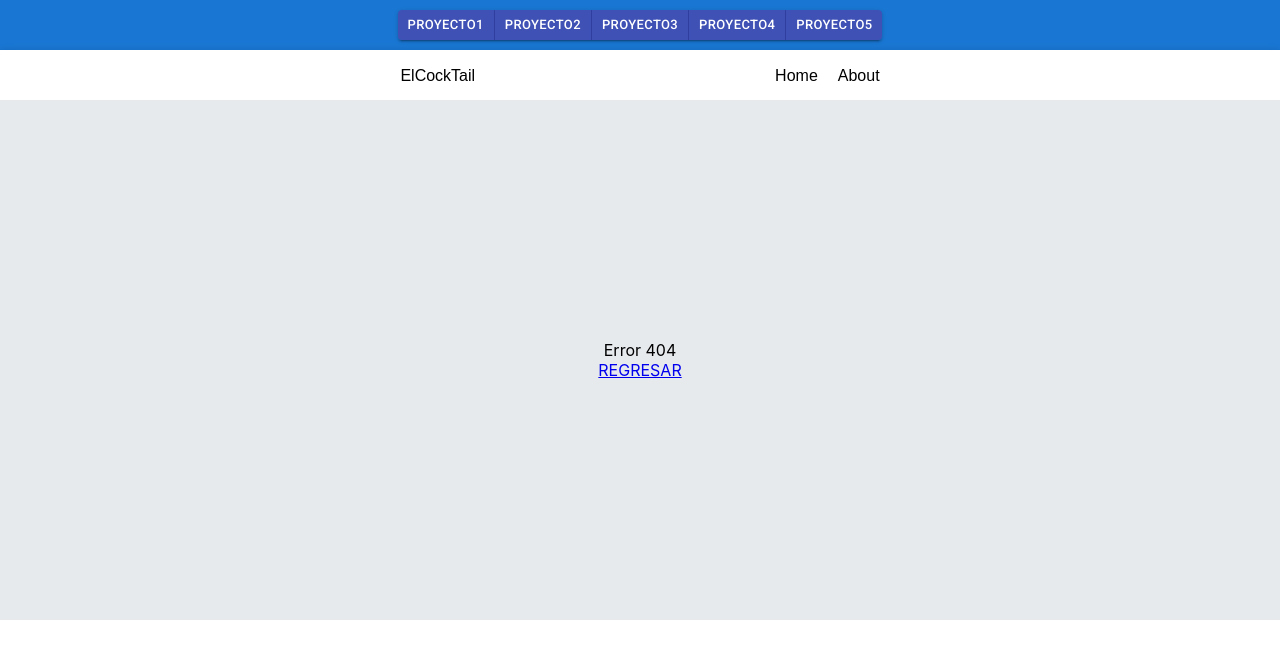
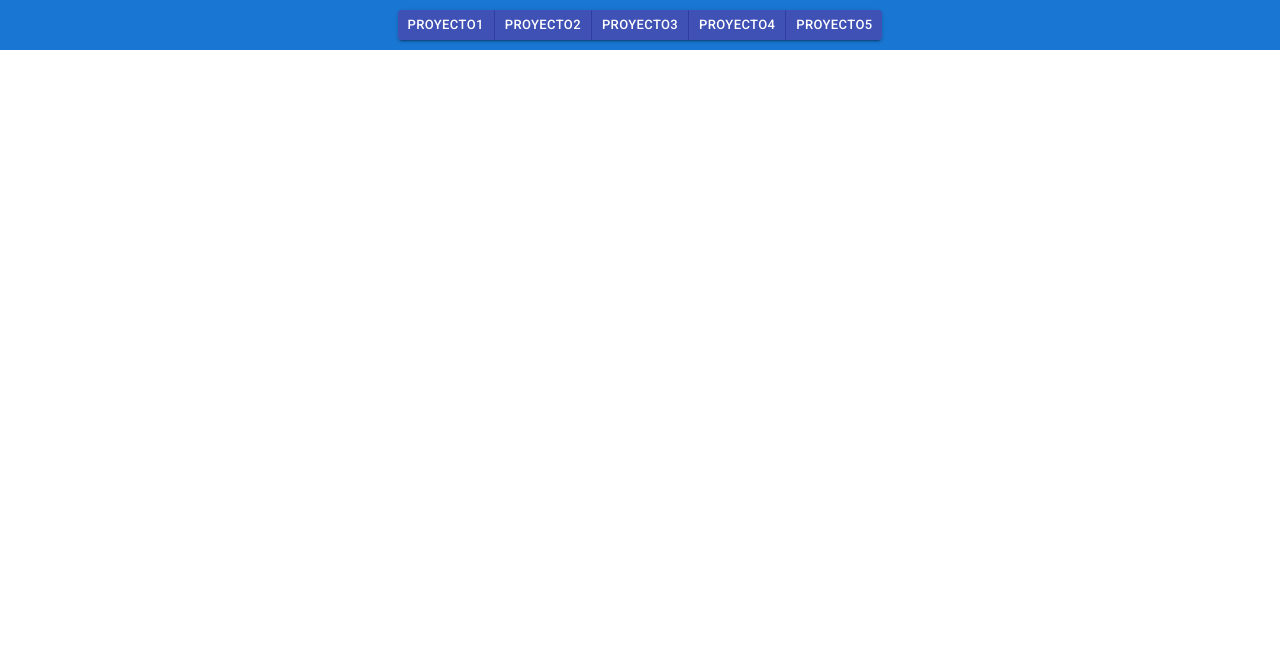
Before and after one commit to rineliniguezsosa/Practicando-react, a React (Create React App) app: page /Proyecto5 in a window 1280 px wide. Before the commit this address had no page. Shown: the top 658 px of the page. Built offline with nearby package versions, Linux system fonts and the light colour scheme.

Commit message:
delete fase1 cocktails

```diff
--- a/src/Componentes/Componentesp5/About.js
+++ /dev/null
@@ -1,20 +0,0 @@
-import React from 'react'
-import Box from '@material-ui/core/Box'
-import { withStyles } from '@material-ui/core/styles'
-import { useStyles } from '../../Styleproyecto5/Style'
-
-function About(props) {
-    const {classes} = props
-    return (
-        <Box className={classes.about}>
-           <Box><span style={{color:"#000",fontWeight:700}}>About</span></Box>
-           <br></br>
-           <Box style={{width:"50%"}}>
-           <span>"Lorem ipsum dolor sit amet, consectetur adipiscing elit, sed do eiusmod tempor incididunt ut labore et dolore magna aliqua. Ut enim ad minim veniam, quis nostrud exercitation ullamco laboris nisi ut aliquip ex ea commodo consequat. Duis aute irure dolor in reprehenderit in voluptate velit esse cillum dolore eu fugiat nulla pariatur. Excepteur sint occaecat cupidatat non proident, sunt in culpa qui officia deserunt mollit anim id est laborum."</span>
-           </Box>
-
-        </Box>
-    )
-}
-
-export default withStyles(useStyles)(About)
--- a/src/Componentes/Componentesp5/Cocktail.js
+++ /dev/null
@@ -1,11 +0,0 @@
-import React from 'react'
-
-function Cocktail() {
-    return (
-        <div>
-
-        </div>
-    )
-}
-
-export default Cocktail
--- a/src/Componentes/Componentesp5/Error404.js
+++ /dev/null
@@ -1,17 +0,0 @@
-import React from 'react'
-import Box from '@material-ui/core/Box'
-import { withStyles } from '@material-ui/core/styles'
-import { useStyles } from '../../Styleproyecto5/Style'
-import { Link } from 'react-router-dom'
-
-function Error404(props) {
-    const {classes} = props
-    return (
-        <Box className={classes.about}>
-            <span>Error 404</span>
-            <Link to="/">REGRESAR</Link>
-        </Box>
-    )
-}
-
-export default withStyles(useStyles)(Error404)
--- a/src/Componentes/Componentesp5/Home.js
+++ /dev/null
@@ -1,14 +0,0 @@
-import React from 'react'
-import { withStyles } from '@material-ui/core/styles'
-import { useStyles } from '../../Styleproyecto5/Style'
-
-function Home(props) {
-    const {classes} = props
-    return (
-        <div className={classes.papa}>
-            Home
-        </div>
-    )
-}
-
-export default withStyles(useStyles)(Home)
--- a/src/Componentes/Componentesp5/Navegacion.js
+++ /dev/null
@@ -1,22 +0,0 @@
-import React from 'react'
-import { Link } from 'react-router-dom'
-import { withStyles } from '@material-ui/core/styles'
-import { useStyles } from '../../Styleproyecto5/Style'
-import Box from '@material-ui/core/Box'
-
-function Navegacion(props) {
-    const {classes} = props
-    return (
-        <Box boxShadow="3" className={classes.navegacion} >
-            <Box style={{marginRight:"300px"}}>
-                <span style={{ fontFamily:"sans-serif",}}>ElCockTail</span>
-            </Box>
-            <Box>
-                <Link to="/" className={classes.texto}>Home</Link>
-                <Link to="/About" style={{marginLeft:"20px"}} className={classes.texto}>About</Link>
-            </Box>
-        </Box>
-    )
-}
-
-export default withStyles(useStyles)(Navegacion)
--- a/src/Componentes/Proyecto5.js
+++ b/src/Componentes/Proyecto5.js
@@ -1,40 +1,11 @@
-import React, { Component } from 'react';
-import { BrowserRouter as Router, Route, Switch } from 'react-router-dom'
-import { withStyles } from '@material-ui/core/styles'
-import Navegacion from './Componentesp5/Navegacion'
-import Home from './Componentesp5/Home'
-import About from './Componentesp5/About'
-import Cocktail from './Componentesp5/Cocktail'
-import Box from '@material-ui/core/Box'
-import Error404 from './Componentesp5/Error404'
-import { useStyles } from '../Styleproyecto5/Style'
+import React from 'react'
 
+function Proyecto5(){
+    return(
+        <div>
 
-
-class Proyecto5 extends Component {
-    constructor(props) {
-        super(props);
-        this.state = {  }
-        //const url = "https://www.thecocktaildb.com/api/json/v1/1/search.php?s="
-    }
-    render() {
-        const {classes} = this.props
-        return (
-            <Box className={classes.dot}>
-               <Router>
-                    <Navegacion></Navegacion>
-
-                    <Switch>
-                    <Route exact path="/"  component={Home}></Route>
-                    <Route exact path="/About" component={About}></Route>
-                    <Route exact path="/Cocktail:id" component={Cocktail}></Route>
-                    <Route exact path="*" component={Error404} ></Route>
-                    </Switch>
-
-               </Router>
-            </Box>
-         );
-    }
+        </div>
+    )
 }
 
-export default withStyles(useStyles)(Proyecto5);
+export default Proyecto5
```
